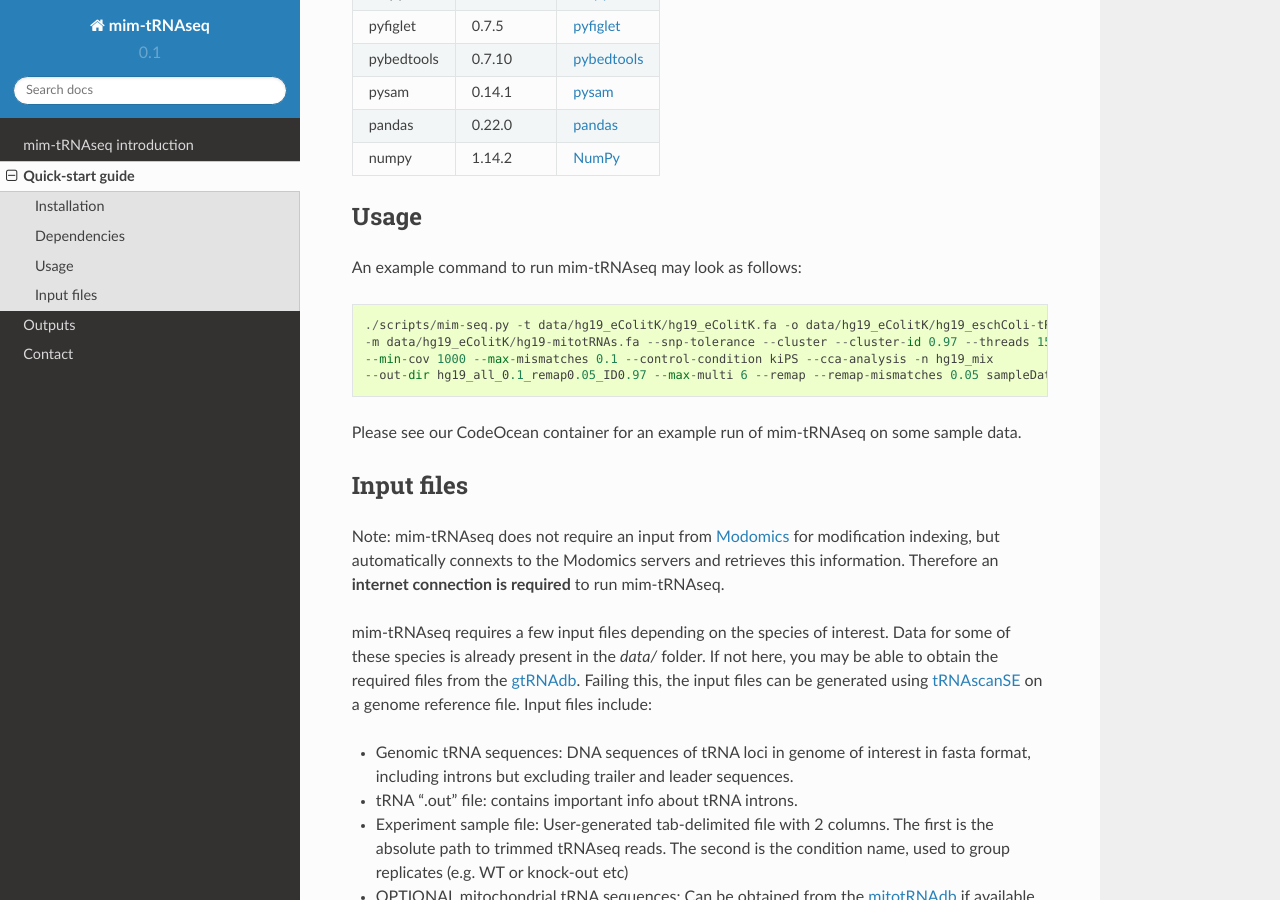
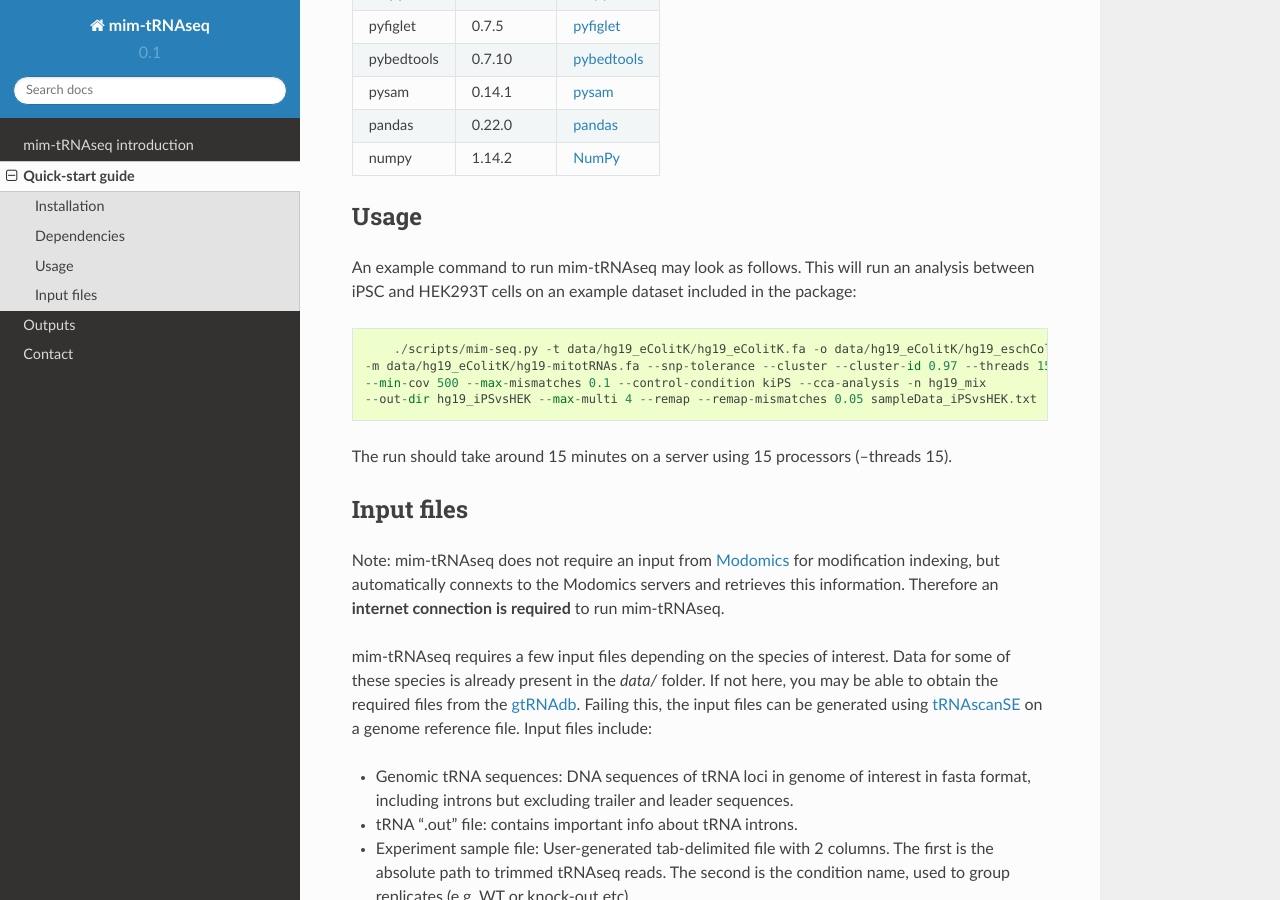
Before and after one commit to nedialkova-lab/mim-tRNAseq, a Sphinx documentation site: the page built from docs/source/start.rst, in a window 1280 px wide and 900 px high, scrolled down 2022 px. Built offline with Sphinx 7.4.7 and the Read the Docs theme 2.0.0, drawn with Linux system fonts in a browser that asks for light colours.

Commit message:
Added instructions for example run of mim-seq

```diff
--- a/docs/source/start.rst
+++ b/docs/source/start.rst
@@ -136,15 +136,15 @@ Please install all dependencies below before running mim-tRNAseq. In most cases,
 Usage
 ^^^^^
 
-An example command to run mim-tRNAseq may look as follows:
+An example command to run mim-tRNAseq may look as follows. This will run an analysis between iPSC and HEK293T cells on an example dataset included in the package:
 ::
 
 	./scripts/mim-seq.py -t data/hg19_eColitK/hg19_eColitK.fa -o data/hg19_eColitK/hg19_eschColi-tRNAs.out
-	-m data/hg19_eColitK/hg19-mitotRNAs.fa --snp-tolerance --cluster --cluster-id 0.97 --threads 15
-	--min-cov 1000 --max-mismatches 0.1 --control-condition kiPS --cca-analysis -n hg19_mix
-	--out-dir hg19_all_0.1_remap0.05_ID0.97 --max-multi 6 --remap --remap-mismatches 0.05 sampleData_hg19_all.txt
+    -m data/hg19_eColitK/hg19-mitotRNAs.fa --snp-tolerance --cluster --cluster-id 0.97 --threads 15
+    --min-cov 500 --max-mismatches 0.1 --control-condition kiPS --cca-analysis -n hg19_mix
+    --out-dir hg19_iPSvsHEK --max-multi 4 --remap --remap-mismatches 0.05 sampleData_iPSvsHEK.txt
 
-Please see our CodeOcean container for an example run of mim-tRNAseq on some sample data.
+The run should take around 15 minutes on a server using 15 processors (--threads 15).
 
 
 Input files
```
Also changed, not shown: README.md (+4 -4 lines).
